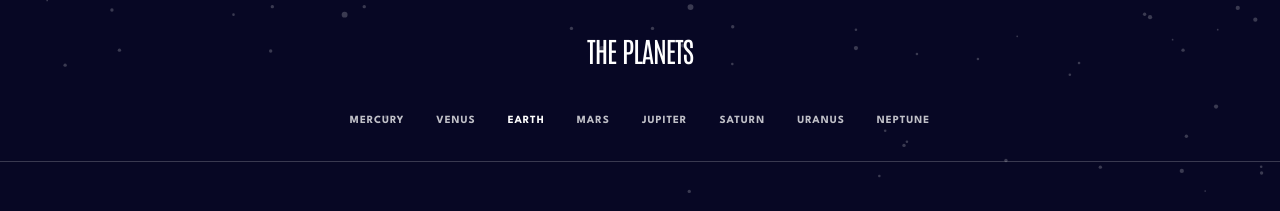
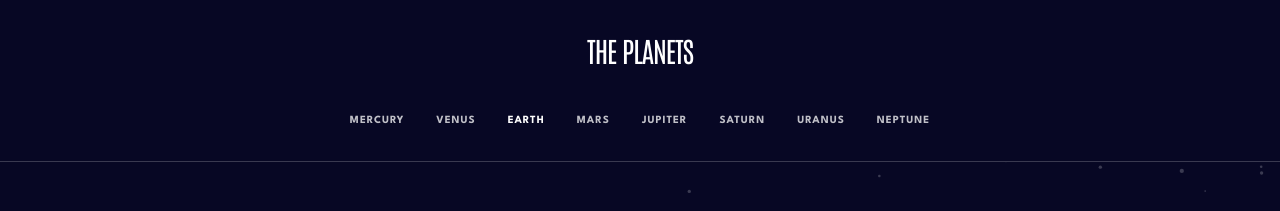
Before and after one commit to Newpoki/frontendmentor-planets, a Next.js app: page /earth/overview in a window 1280 px wide. Shown: the top 211 px of the page. Built offline with nearby package versions, Linux system fonts and the light colour scheme.

Commit message:
fix: scroll behavior

```diff
--- a/app/components/drawer.tsx
+++ b/app/components/drawer.tsx
@@ -1,5 +1,7 @@
 'use client'
 
+import { useEffect, useState } from 'react'
+import { createPortal } from 'react-dom'
 import { twMerge } from 'tailwind-merge'
 
 type Props = {
@@ -8,11 +10,18 @@ type Props = {
     isOpen: boolean
 }
 
-export const Drawer = ({ children, className, isOpen }: Props) => {
+const DrawerInternal = ({ children, className, isOpen }: Props) => {
+    // Drawer should prevent the body from scrolling when opened
+    useEffect(() => {
+        const body = window.document.body
+
+        isOpen ? (body.style.overflowY = 'hidden') : (body.style.overflowY = 'auto')
+    }, [isOpen])
+
     return (
         <div
             className={twMerge(
-                'absolute left-0 top-[70px] z-50 w-full -translate-x-full bg-space transition-transform',
+                'fixed left-0 top-[70px] z-50 w-full -translate-x-full overflow-y-auto bg-space transition-transform',
                 isOpen && 'translate-x-0',
                 className
             )}
@@ -21,3 +30,22 @@ export const Drawer = ({ children, className, isOpen }: Props) => {
         </div>
     )
 }
+
+// As some elements higher in the page are sticky positioned, they overlaps on the drawer content (the mobile view current tab indicator)
+// So we have to externalize the drawer inside the document body, so, the drawer is highr than anything else
+// and so there is no more overlap
+export const Drawer = (props: Props) => {
+    const [hasPreRenderedServerSide, setHasPreRenderedServerSide] = useState(false)
+
+    // Even if in a client component, this is pre rendered on the server
+    // So we have to check if the component has already been pre rendered server side
+    useEffect(() => {
+        setHasPreRenderedServerSide(true)
+    }, [])
+
+    if (!hasPreRenderedServerSide) {
+        return null
+    }
+
+    return createPortal(<DrawerInternal {...props} />, window.document.body)
+}
--- a/app/header/header-mobile-menu.tsx
+++ b/app/header/header-mobile-menu.tsx
@@ -30,8 +30,8 @@ export const HeaderMobileMenu = () => {
                 />
             </button>
 
-            <Drawer className="flex h-[calc(100%-70px)] flex-col justify-center" isOpen={isOpen}>
-                <nav>
+            <Drawer className="flex h-[calc(100dvh-70px)] flex-col justify-center" isOpen={isOpen}>
+                <nav className="h-full">
                     <ul className="overflow-y-auto" onClick={handleToggleDrawer}>
                         <HeaderPlanetLinkList />
                     </ul>
--- a/app/header/header-planet-link-indicator.tsx
+++ b/app/header/header-planet-link-indicator.tsx
@@ -18,7 +18,7 @@ export const HeaderPlanetLinkIndicator = ({ currentLinkIndicatorData }: Props) =
     return (
         // li as it's always used inside list
         <li
-            className={twMerge('fixed left-0 hidden h-1 transition-all desktop:block', color)}
+            className={twMerge('absolute left-0 hidden h-1 transition-all desktop:block', color)}
             style={{
                 transform: `translateX(${left}px)`,
                 width: width,
--- a/app/header/header.tsx
+++ b/app/header/header.tsx
@@ -12,7 +12,7 @@ export const Header = () => {
 
     return (
         <>
-            <header className="flex h-[70px] items-center justify-between border-b-1 border-b-white/20 px-6 py-4 tablet:h-auto tablet:flex-col tablet:gap-10 tablet:pb-7 tablet:pt-8 desktop:flex-row desktop:px-8 desktop:py-0">
+            <header className="sticky flex h-[70px] items-center justify-between border-b-1 border-b-white/20 px-6 py-4 tablet:h-auto tablet:flex-col tablet:gap-10 tablet:pb-7 tablet:pt-8 desktop:flex-row desktop:px-8 desktop:py-0">
                 <h1 className="font-antonio text-mainTitle uppercase ">The planets</h1>
 
                 <HeaderMobileMenu />
--- a/app/layout.tsx
+++ b/app/layout.tsx
@@ -20,12 +20,14 @@ export default function RootLayout({ children }: Props) {
     return (
         <html lang="en">
             <body
-                className={`${antonio.variable} ${spartan.variable} ${spartan.className} flex h-[100dvh] flex-col overflow-hidden  bg-space text-white`}
+                className={`${antonio.variable} ${spartan.variable} ${spartan.className} flex h-[100dvh] flex-col bg-space text-white`}
             >
-                <div className="flex flex-1 animate-bg-infinite-h-scroll flex-col overflow-hidden bg-stars-pattern bg-cover bg-center">
-                    <Header />
+                <div className="flex flex-1 animate-bg-infinite-h-scroll flex-col bg-stars-pattern bg-cover bg-center">
+                    <div className="sticky top-0 z-20 animate-bg-infinite-h-scroll bg-space">
+                        <Header />
 
-                    <MobileViewTabs />
+                        <MobileViewTabs />
+                    </div>
 
                     <main className="flex flex-1 flex-col overflow-auto">{children}</main>
                 </div>
--- a/app/mobile-view-tabs/mobile-view-tabs-indicator.tsx
+++ b/app/mobile-view-tabs/mobile-view-tabs-indicator.tsx
@@ -20,7 +20,7 @@ export const MobileViewTabsIndicator = ({ currentPlanetViewTabIndicatorData }: P
     return (
         // li as it's always used inside list
         <li
-            className={twMerge('fixed left-0 h-1 transition-all', color)}
+            className={twMerge('absolute left-0 h-1 transition-all', color)}
             style={{
                 transform: `translateX(${left}px)`,
                 width: width,
```
